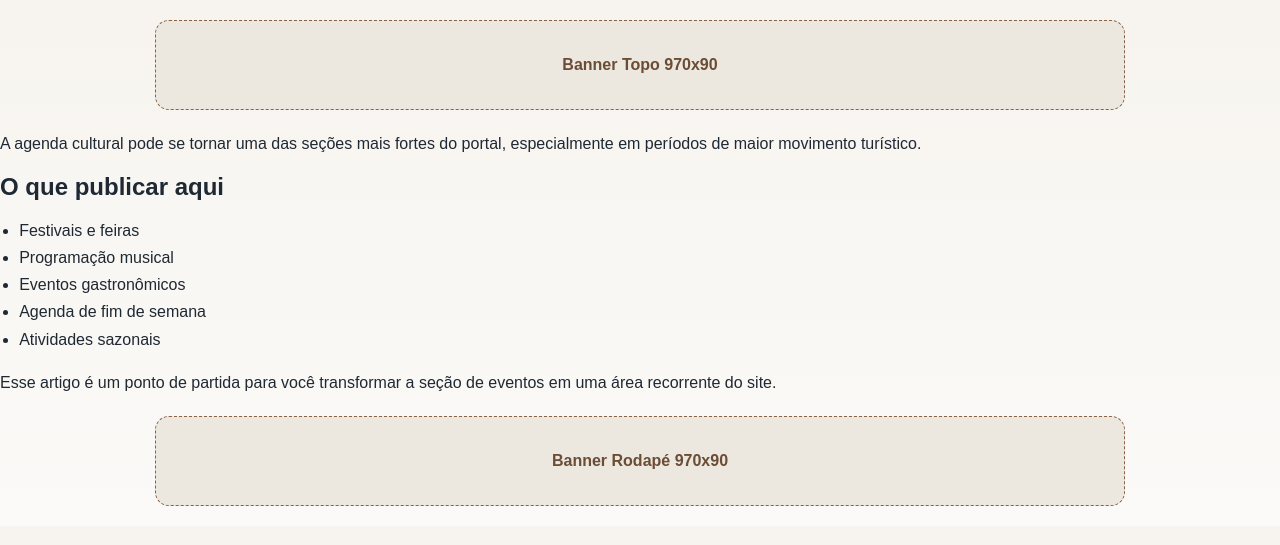
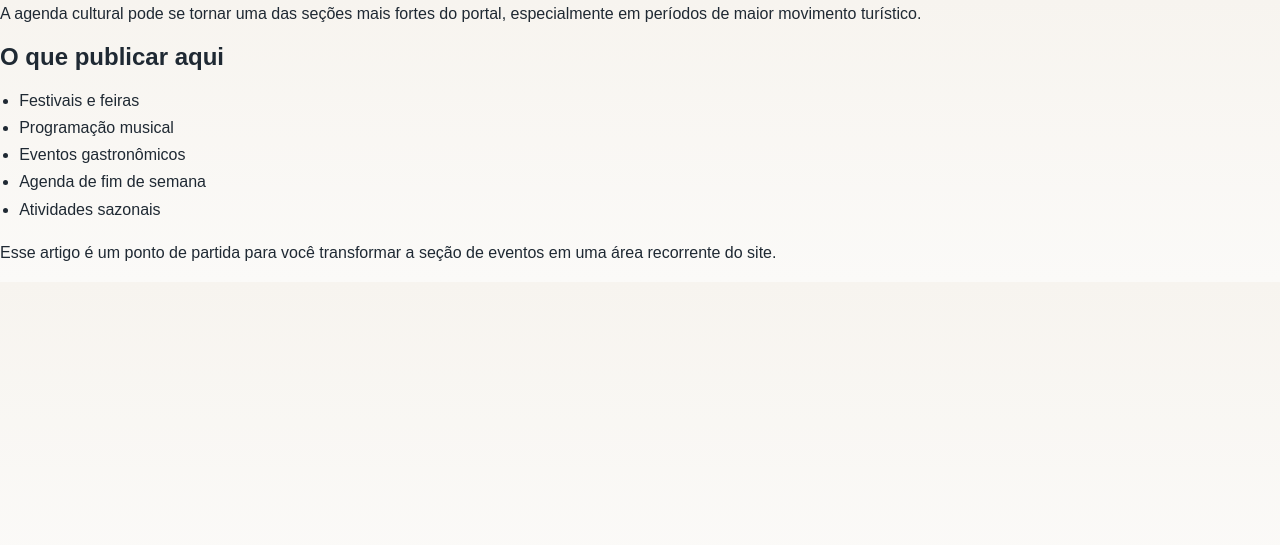
Before and after one commit to projetocamposdojordao/projetocamposdojordao.github.io, a Jekyll site: the page built from _posts/2026-04-09-agenda-cultural-em-campos-do-jordao.md, in a window 1280 px wide. Shown: the top 545 px of the page. Built offline with Jekyll 4.4.1, drawn with Linux system fonts in a browser that asks for light colours.

Commit message:
Remove advertisement sections from default layout
Removed top and footer advertisement sections from the layout.

```diff
--- a/_layouts/default.html
+++ b/_layouts/default.html
@@ -8,24 +8,6 @@
   <link rel="stylesheet" href="/assets/style.css">
 </head>
 <body>
-
-  <div class="ad-top">
-    <div class="container">
-      <a href="#" class="ad-box">
-        <span>Banner Topo 970x90</span>
-      </a>
-    </div>
-  </div>
-
   {{ content }}
-
-  <div class="ad-footer">
-    <div class="container">
-      <a href="#" class="ad-box">
-        <span>Banner Rodapé 970x90</span>
-      </a>
-    </div>
-  </div>
-
 </body>
 </html>
```
